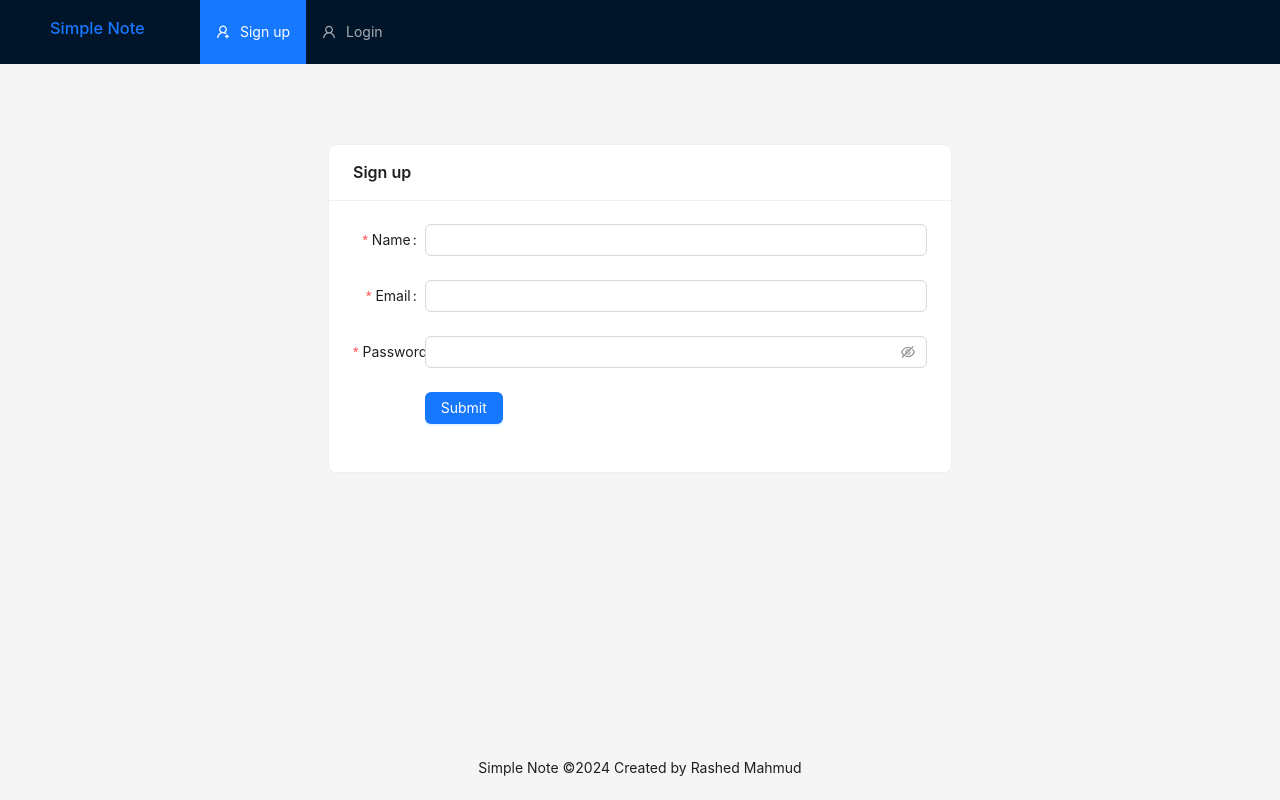
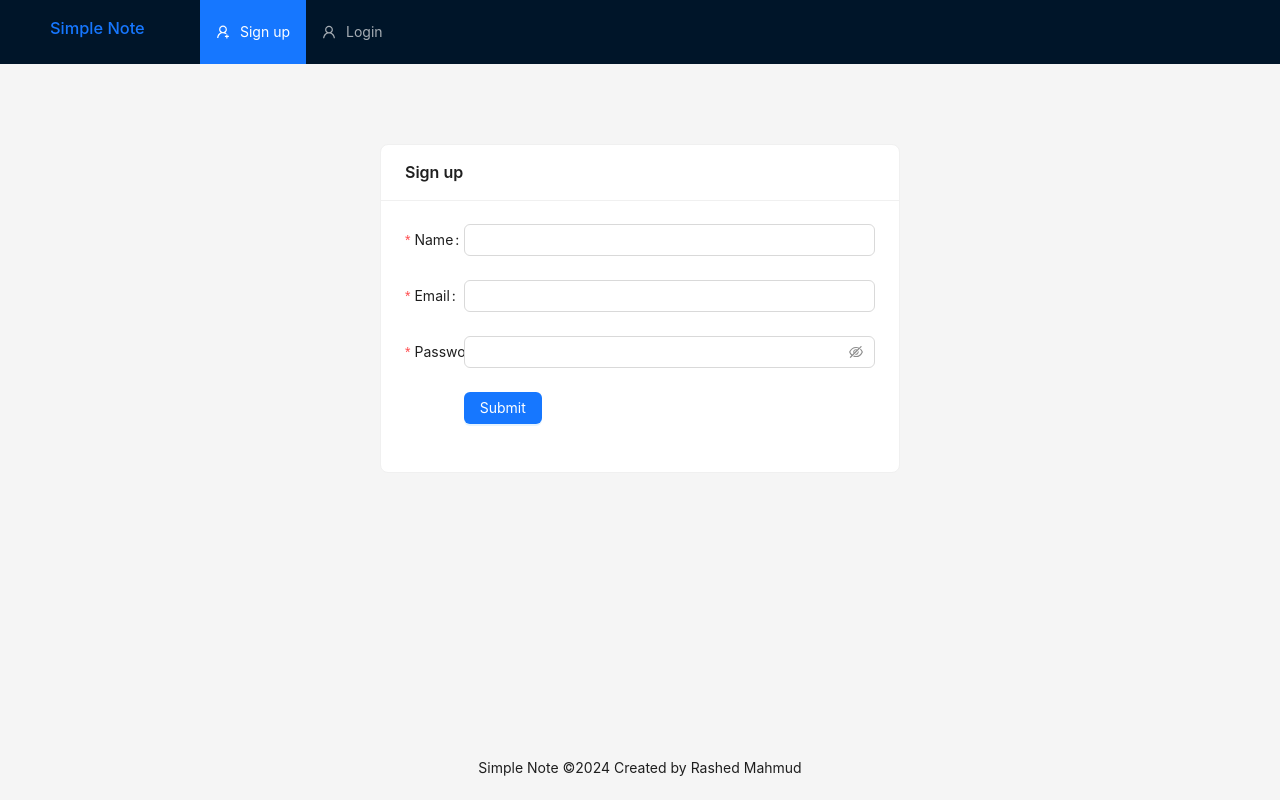
Before and after one commit to rashedxyz/simple-note, a React (Vite) app in the folder packages/client/: page /signup in a window 1280 px wide. Built offline with nearby package versions, Linux system fonts and the light colour scheme.

Commit message:
wip: signup form

```diff
--- a/packages/client/src/pages/Signup.jsx
+++ b/packages/client/src/pages/Signup.jsx
@@ -3,7 +3,7 @@ import { Button, Form, Input, Card, Row, Col } from "antd";
 function SignUp() {
   return (
     <Row>
-      <Col span={12} offset={6}>
+      <Col span={10} offset={7}>
         <Card className="mt-[4rem]" title="Sign up">
           <Form
             labelCol={{
```
